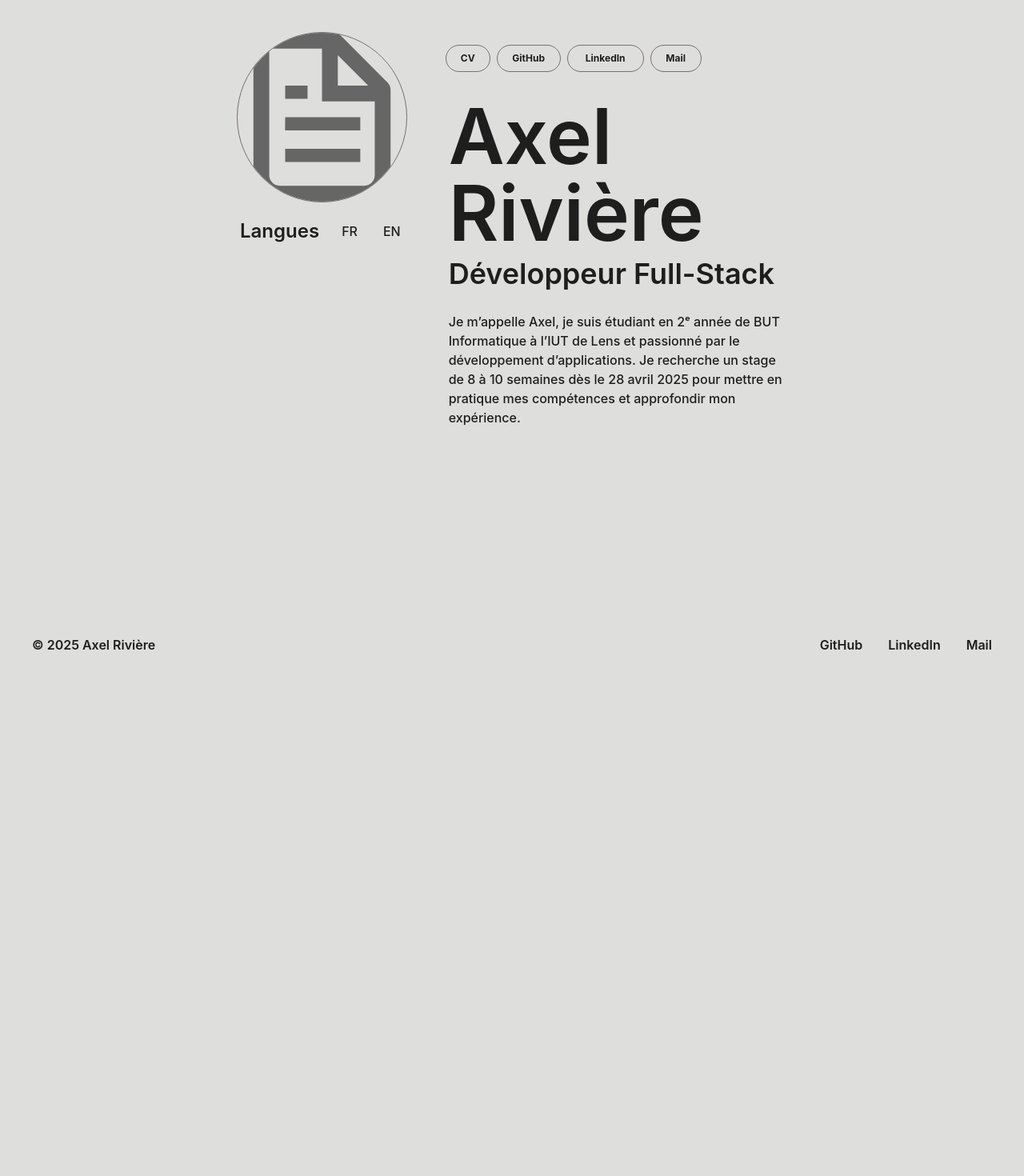
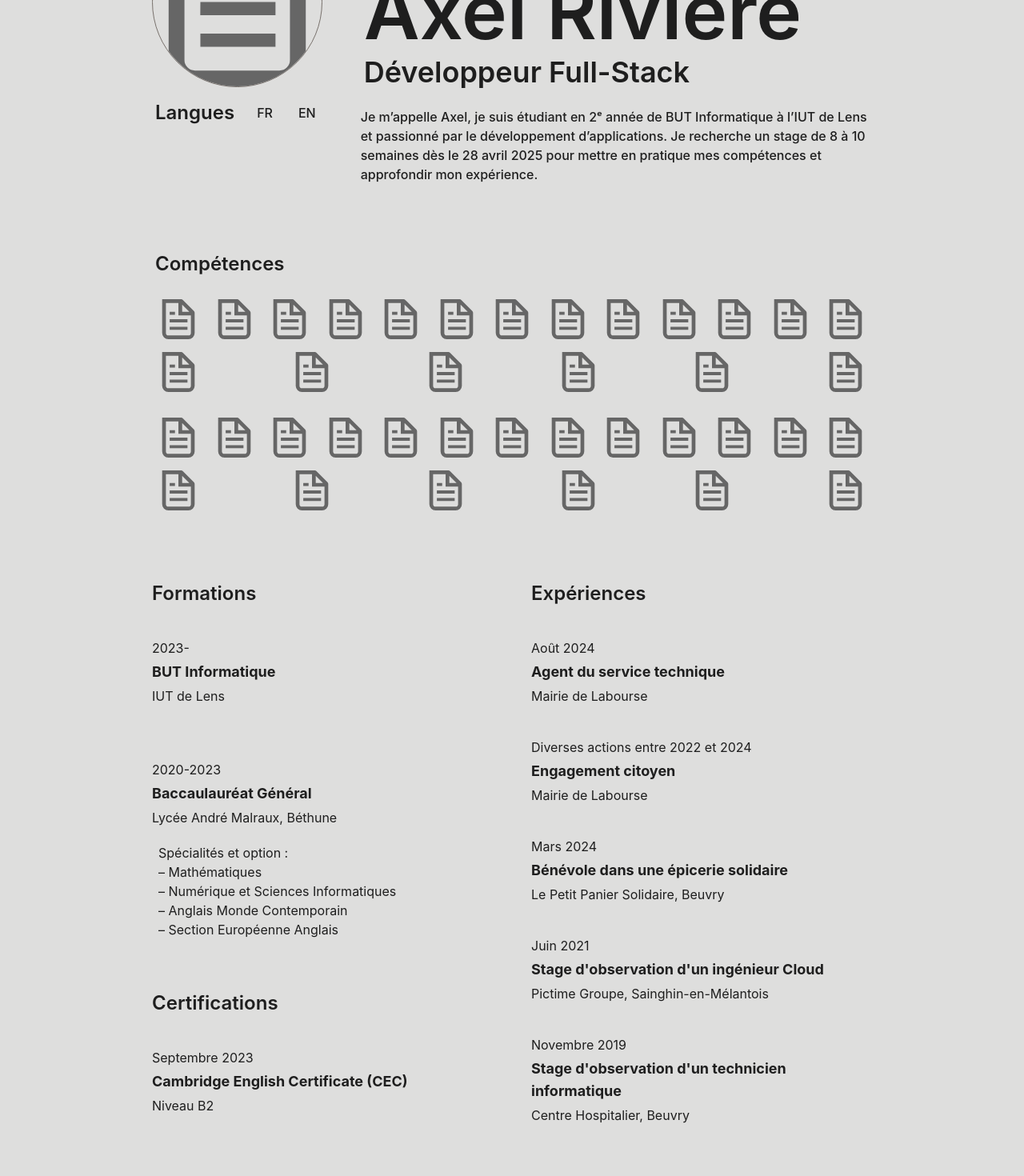
Before and after one commit to axelriv62/portfolio-v2, a Next.js app: page /about in a window 1280 px wide. Shown: the part 280-1750 px from the top of the page at 80% size. Before the commit the page ends 1138 px from the top, so only its background shows below. Built offline with nearby package versions, Linux system fonts and the light colour scheme.

Commit message:
:sparkles: Fin de la création de la page about avec les compétences, formations, expériences et certifications

```diff
--- a/app/about/page.tsx
+++ b/app/about/page.tsx
@@ -1,38 +1,117 @@
 import Link from "next/link";
 import Image from "next/image";
+import { competences } from "@/data/competences";
+import { formations, experiences, certifications } from "@/data/experiences";
 
 export default function About() {
+    const half = Math.ceil(competences.length / 2);
+    const firstHalf = competences.slice(0, half);
+    const secondHalf = competences.slice(half);
+
     return (
-        <main className="p-64">
+        <main className="w-3/4 mx-auto mt-28 mb-28">
             <div className="flex space-x-12">
-                <div className="flex flex-col space-y-4">
-                    <Image src="/file.svg" alt="Profile picture" width={400} height={400} className="border rounded-full border-stone-500" />
-                    <div className="flex space-x-4">
+                <div className="flex flex-col items-center">
+                    <Image src="/file.svg" alt="Profile picture" width={500} height={500} className="border rounded-full border-stone-500" />
+                    <div className="flex space-x-4 mt-3">
                         <h3 className="text-2xl font-semibold p-1">Langues</h3>
                         <p className="font-medium p-2">FR</p>
                         <p className="font-medium p-2">EN</p>
                     </div>
                 </div>
-                <div className="flex flex-col flex-grow space-y-4">
+                <div className="flex flex-col flex-grow mt-5">
                     <div className="flex space-x-2">
-                        <button className="border font-bold text-xs py-2 px-4 rounded-full mt-4 border-stone-500 w-14">
+                        <button className="border font-bold text-xs py-2 px-4 rounded-xl border-stone-500 w-14">
                             <Link href="#">CV</Link>
                         </button>
-                        <button className="border font-bold text-xs py-2 px-4 rounded-full mt-4 border-stone-500 w-20">
+                        <button className="border font-bold text-xs py-2 px-4 rounded-xl border-stone-500 w-20">
                             <Link href="https://github.com/axelriv62">GitHub</Link>
                         </button>
-                        <button className="border font-bold text-xs py-2 px-4 rounded-full mt-4 border-stone-500 w-24">
+                        <button className="border font-bold text-xs py-2 px-4 rounded-xl border-stone-500 w-24">
                             <Link href="https://linkedin.com/in/axel-riviere-dev">LinkedIn</Link>
                         </button>
-                        <button className="border font-bold text-xs py-2 px-4 rounded-full mt-4 border-stone-500 w-16">
+                        <button className="border font-bold text-xs py-2 px-4 rounded-xl border-stone-500 w-16">
                             <Link href="mailto:axel.riviere.dev@gmail.com">Mail</Link>
                         </button>
                     </div>
                     <div>
                         <h1 className="text-8xl font-semibold p-1 mt-3">Axel Rivière</h1>
                         <h2 className="text-4xl font-semibold p-1">Développeur Full-Stack</h2>
-                        <p className="font-medium p-1 mt-5">Je m’appelle Axel, je suis étudiant en 2ᵉ année de BUT Informatique à l’IUT de Lens et passionné par le développement d’applications. Je recherche un stage de 8 à 10 semaines dès le 28 avril 2025 pour mettre en pratique mes compétences et approfondir mon expérience.</p>
+                        <p className="font-medium mt-5">
+                            Je m’appelle Axel, je suis étudiant en 2ᵉ année de BUT Informatique à l’IUT de Lens et passionné par le développement d’applications.
+                            Je recherche un stage de 8 à 10 semaines dès le 28 avril 2025 pour mettre en pratique mes compétences et approfondir mon expérience.
+                        </p>
                     </div>
+                </div>
+            </div>
+
+            <div>
+                <h3 className="text-2xl font-semibold p-1 mt-20">Compétences</h3>
+                <ul className="flex justify-between flex-wrap mt-4">
+                    {firstHalf.map((competence, index) => (
+                        <li key={index} className="p-2">
+                            <Image src={competence.icon} alt={competence.name} width={50} height={50} />
+                        </li>
+                    ))}
+                </ul>
+                <ul className="flex justify-between flex-wrap mt-4">
+                    {secondHalf.map((competence, index) => (
+                        <li key={index} className="p-2">
+                            <Image src={competence.icon} alt={competence.name} width={50} height={50} />
+                        </li>
+                    ))}
+                </ul>
+            </div>
+
+            <div className="flex space-x-12 mt-20">
+                <div className="flex flex-col w-1/2">
+                    <h3 className="text-2xl font-semibold">Formations</h3>
+                    <ul className="flex-grow">
+                        {formations.map((formation, index) => (
+                            <li key={index} className="mt-10">
+                                <p className="mt-1">{formation.date}</p>
+                                <h4 className="text-lg font-bold mt-1">{formation.title}</h4>
+                                <p className="mt-1">{formation.place}</p>
+                                <ul className="p-2 mt-3">
+                                    {formation.details?.split('\n').map((detail, i) => (
+                                        <li key={i}>{detail}</li>
+                                    ))}
+                                </ul>
+                            </li>
+                        ))}
+                    </ul>
+                    <h3 className="text-2xl font-semibold mt-10">Certifications</h3>
+                    <ul className="flex-grow">
+                        {certifications.map((certification, index) => (
+                            <li key={index} className="mt-10">
+                                <p className="mt-1">{certification.date}</p>
+                                <h4 className="text-lg font-bold mt-1">{certification.title}</h4>
+                                <p className="mt-1">{certification.place}</p>
+                                <ul className="mt-1">
+                                    {certification.details?.split('\n').map((detail, i) => (
+                                        <li key={i}>{detail}</li>
+                                    ))}
+                                </ul>
+                            </li>
+                        ))}
+                    </ul>
+                </div>
+                <div className="flex flex-col w-1/2">
+                    <h3 className="text-2xl font-semibold">Expériences</h3>
+                    <ul className="flex-grow">
+                        {experiences.map((experience, index) => (
+                            <li key={index} className="mt-10">
+                                <p className="mt-1">{experience.date}</p>
+                                <h4 className="text-lg font-bold mt-1">{experience.title}</h4>
+                                <p className="mt-1">{experience.place}</p>
+                                <ul className="mt-1">
+                                    {experience.details?.split('\n').map((detail, i) => (
+                                        <li key={i}>{detail}</li>
+                                    ))}
+                                </ul>
+                            </li>
+                        ))}
+                    </ul>
                 </div>
             </div>
         </main>
```
